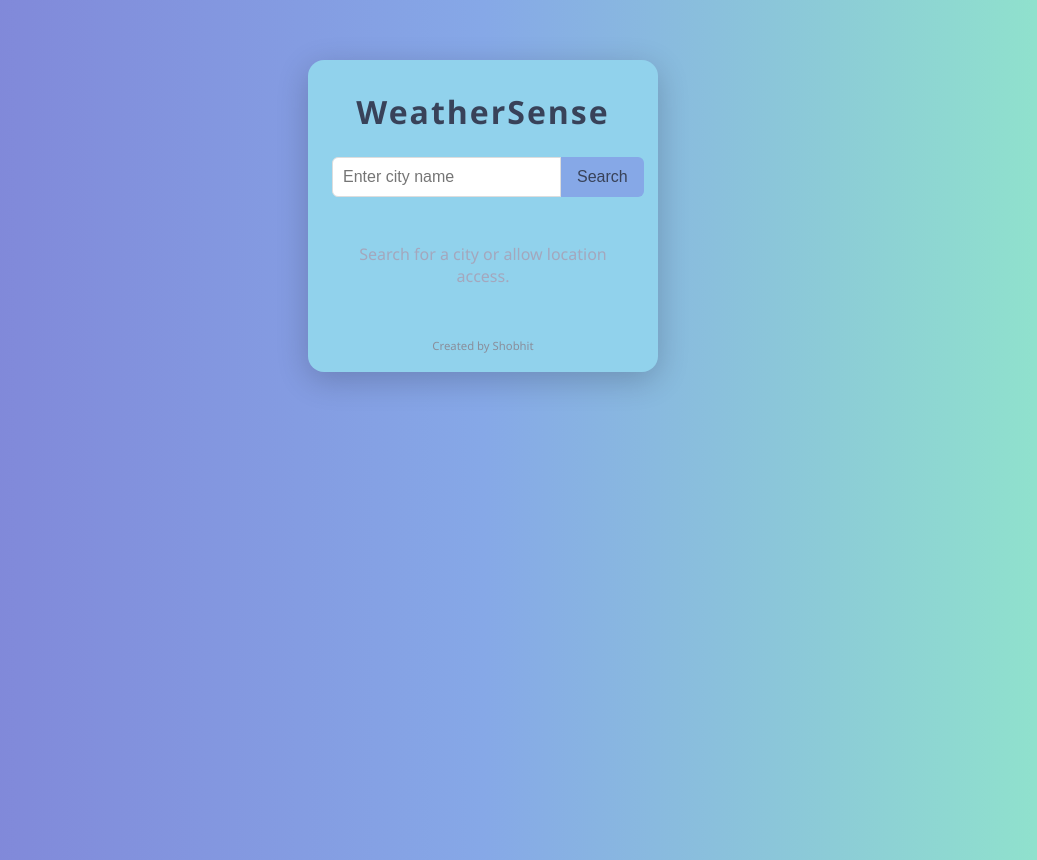
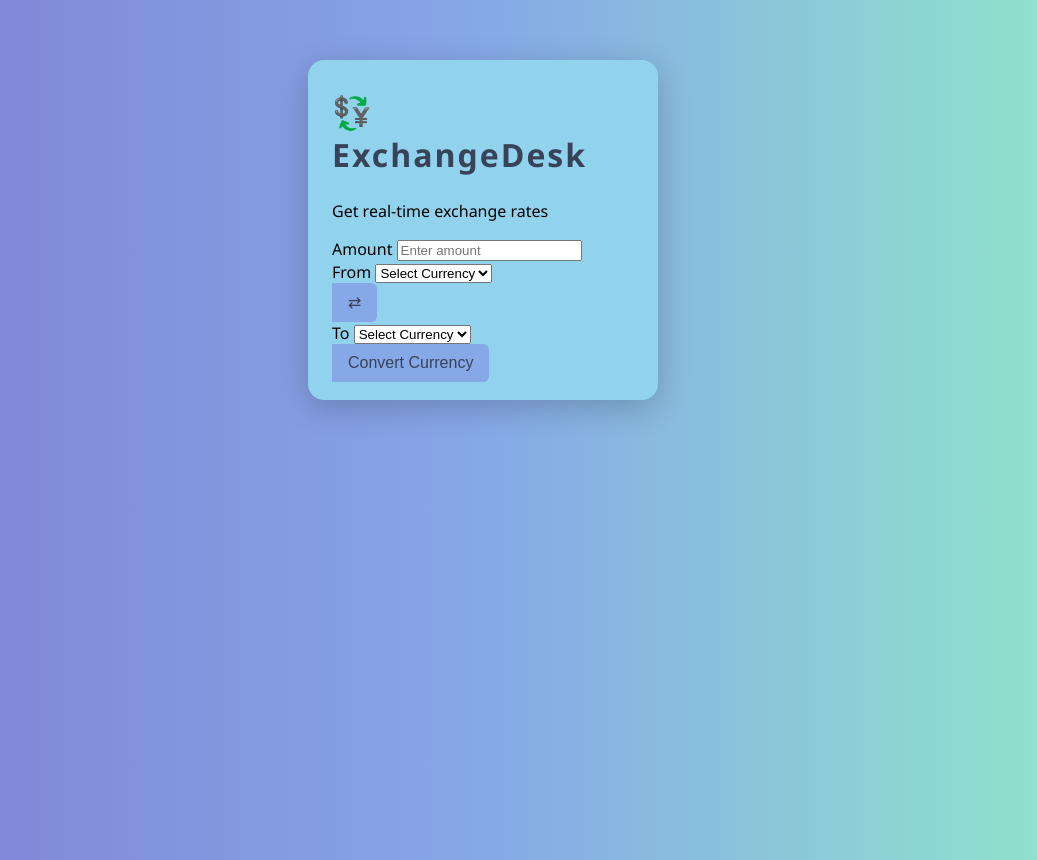
Before and after one commit to Shobhit880/Currency-Converter-Application, a plain HTML site: page index.html in a window 1280 px wide. Shown: the whole page, without its empty margins (157-1194 px from the left). Drawn offline with Linux system fonts and the light colour scheme.

Commit message:
Update index.html

```diff
--- a/index.html
+++ b/index.html
@@ -1,30 +1,57 @@
 <!DOCTYPE html>
 <html lang="en">
 <head>
-    <meta charset="UTF-8" />
-    <meta name="viewport" content="width=device-width, initial-scale=1" />
-    <title>WeatherSense</title>
-    <link rel="stylesheet" href="style.css" />
+    <meta charset="UTF-8">
+    <meta name="viewport" content="width=device-width, initial-scale=1.0">
+    <title>💱 ExchangeDesk</title>
+    <link rel="stylesheet" href="style.css">
 </head>
 <body>
     <div class="container">
-        <h1>WeatherSense</h1>
-        <form id="searchForm">
-            <input
-                type="text"
-                id="cityInput"
-                placeholder="Enter city name"
-                autocomplete="off"
-                required
-            />
-            <button type="submit">Search</button>
-        </form>
-        <div class="weather-info" id="weatherInfo">
-            <p class="placeholder">Search for a city or allow location access.</p>
-        </div>
+        <div class="converter-card">
+            <h1>💱 ExchangeDesk</h1>
+            <p class="subtitle">Get real-time exchange rates</p>
 
-        <div class="footer">
-            <small>Created by Shobhit</small>
+            <div class="form-container">
+                <div class="input-group">
+                    <label for="amount">Amount</label>
+                    <input type="number" id="amount" placeholder="Enter amount" min="0" step="0.01">
+                </div>
+
+                <div class="currency-group">
+                    <div class="currency-selector">
+                        <label for="fromCurrency">From</label>
+                        <select id="fromCurrency">
+                            <option value="">Select Currency</option>
+                        </select>
+                    </div>
+
+                    <button id="swapBtn" class="swap-btn" type="button">
+                        <span>⇄</span>
+                    </button>
+
+                    <div class="currency-selector">
+                        <label for="toCurrency">To</label>
+                        <select id="toCurrency">
+                            <option value="">Select Currency</option>
+                        </select>
+                    </div>
+                </div>
+
+                <button id="convertBtn" class="convert-btn">Convert Currency</button>
+
+                <div id="result" class="result-container" style="display: none;">
+                    <div class="result-box">
+                        <h3>Conversion Result</h3>
+                        <p id="conversionResult"></p>
+                        <p id="exchangeRate" class="exchange-rate"></p>
+                        <p id="lastUpdated" class="last-updated"></p>
+                    </div>
+                </div>
+
+                <div id="error" class="error-message" style="display: none;"></div>
+                <div id="loading" class="loading" style="display: none;">Converting...</div>
+            </div>
         </div>
     </div>
 
```
